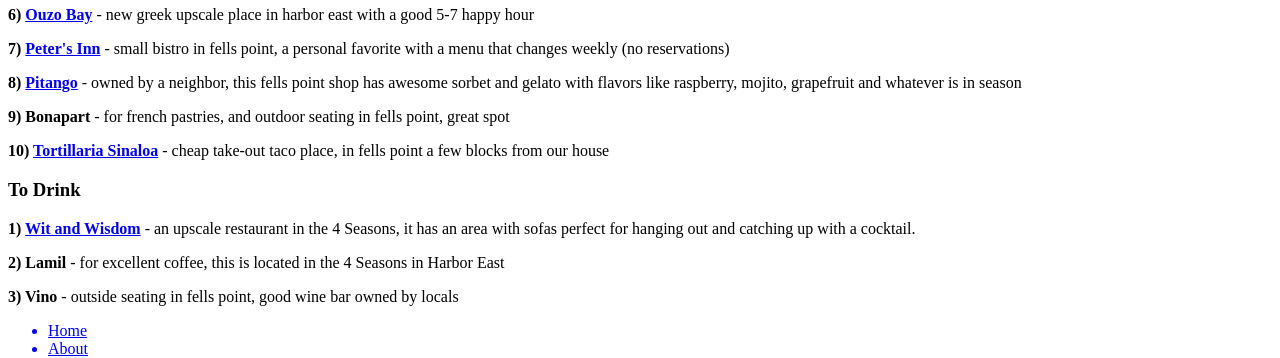
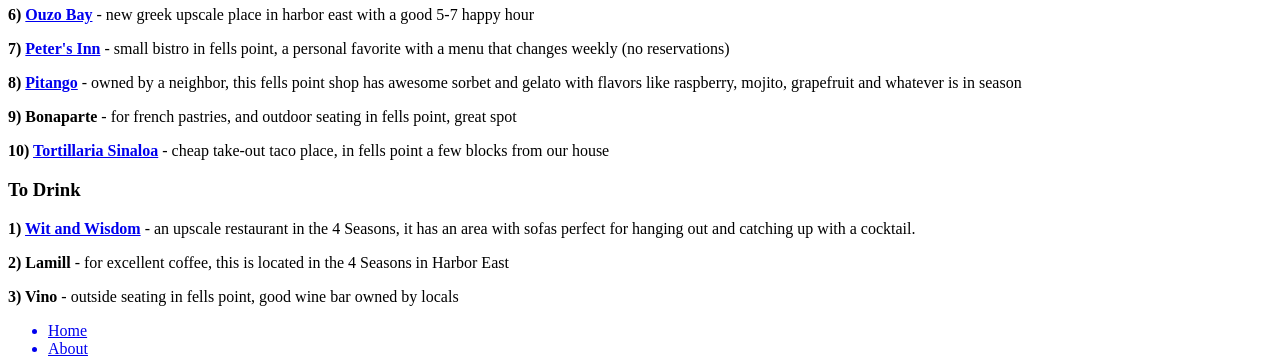
Before and after one commit to emlama/Matt-and-Heathers-Wedding-Website, a Jekyll site: the page built from baltimore.html, in a window 1280 px wide. Shown: the part 946-1304 px from the top of the page. Built offline with Jekyll 4.4.1, drawn with Linux system fonts in a browser that asks for light colours; nearby versions of some CDN libraries; library files that are not in the unit come from our copies.

Commit message:
Spelling mistakes. Thanks Yair!

```diff
--- a/baltimore.html
+++ b/baltimore.html
@@ -44,7 +44,7 @@
 
 			<p><strong>8) <a href="http://pitangogelato.com/">Pitango</a></strong> - owned by a neighbor, this fells point shop has awesome sorbet and gelato with flavors like raspberry, mojito, grapefruit and whatever is in season</p>
 
-			<p><strong>9) Bonapart</strong> - for french pastries, and outdoor seating in fells point, great spot</p>
+			<p><strong>9) Bonaparte</strong> - for french pastries, and outdoor seating in fells point, great spot</p>
 
 			<p><strong>10) <a href="http://www.tortilleria-sinaloa.com/">Tortillaria Sinaloa</a></strong> - cheap take-out taco place, in fells point a few blocks from our house</p>
 
@@ -52,7 +52,7 @@
 
 			<p><strong>1) <a href="http://www.witandwisdombaltimore.com/">Wit and Wisdom</a></strong> - an upscale restaurant in the 4 Seasons, it has an area with sofas perfect for hanging out and catching up with a cocktail.</p>
 
-			<p><strong>2) Lamil</strong> - for excellent coffee, this is located in the 4 Seasons in Harbor East</p>
+			<p><strong>2) Lamill</strong> - for excellent coffee, this is located in the 4 Seasons in Harbor East</p>
 
 			<p><strong>3) Vino</strong> - outside seating in fells point, good wine bar owned by locals</p>
 		</div>
--- a/schedule.html
+++ b/schedule.html
@@ -9,7 +9,7 @@
 	<div class="wrapper">
 		<div class="events">
 			<div class="rsvp">
-				<h2>Rehersal Block Party</h2>
+				<h2>Block Party</h2>
 				<p>May 3rd, 2013</p>
 				<p>4:00PM to 8:30PM</p>
 			</div>
```
